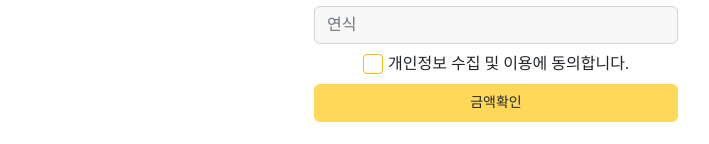
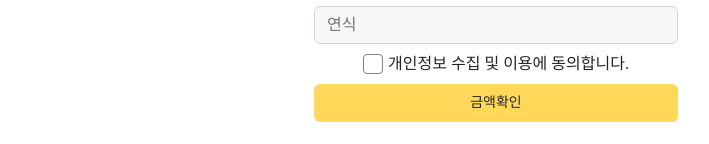
Before and after one commit to hyeonuk-kor/React, a React (Create React App) app in the folder car_ins/: page /kbds/v2/step1 in a window 1280 px wide. Shown: the part 500-644 px from the top of the page, without its empty margins (144-853 px from the left). Built offline with nearby package versions, Linux system fonts and the light colour scheme; the HTML template or start-up script is replaced by a standard one; a web font is replaced by a local one.

Commit message:
Update Step1.js

```diff
--- a/car_ins/src/components/Step1.js
+++ b/car_ins/src/components/Step1.js
@@ -293,7 +293,7 @@ function Step1() {
                 width: '20px',
                 height: '20px',
                 backgroundColor: isChecked ? '#FFBC00' : 'transparent',
-                border: isChecked ? 'none' : '1px solid #FFBC00',
+                border: isChecked ? 'none' : '1px solid gray',
                 borderRadius: '4px',
                 backgroundRepeat: 'no-repeat',
                 backgroundPosition: 'center',
```
